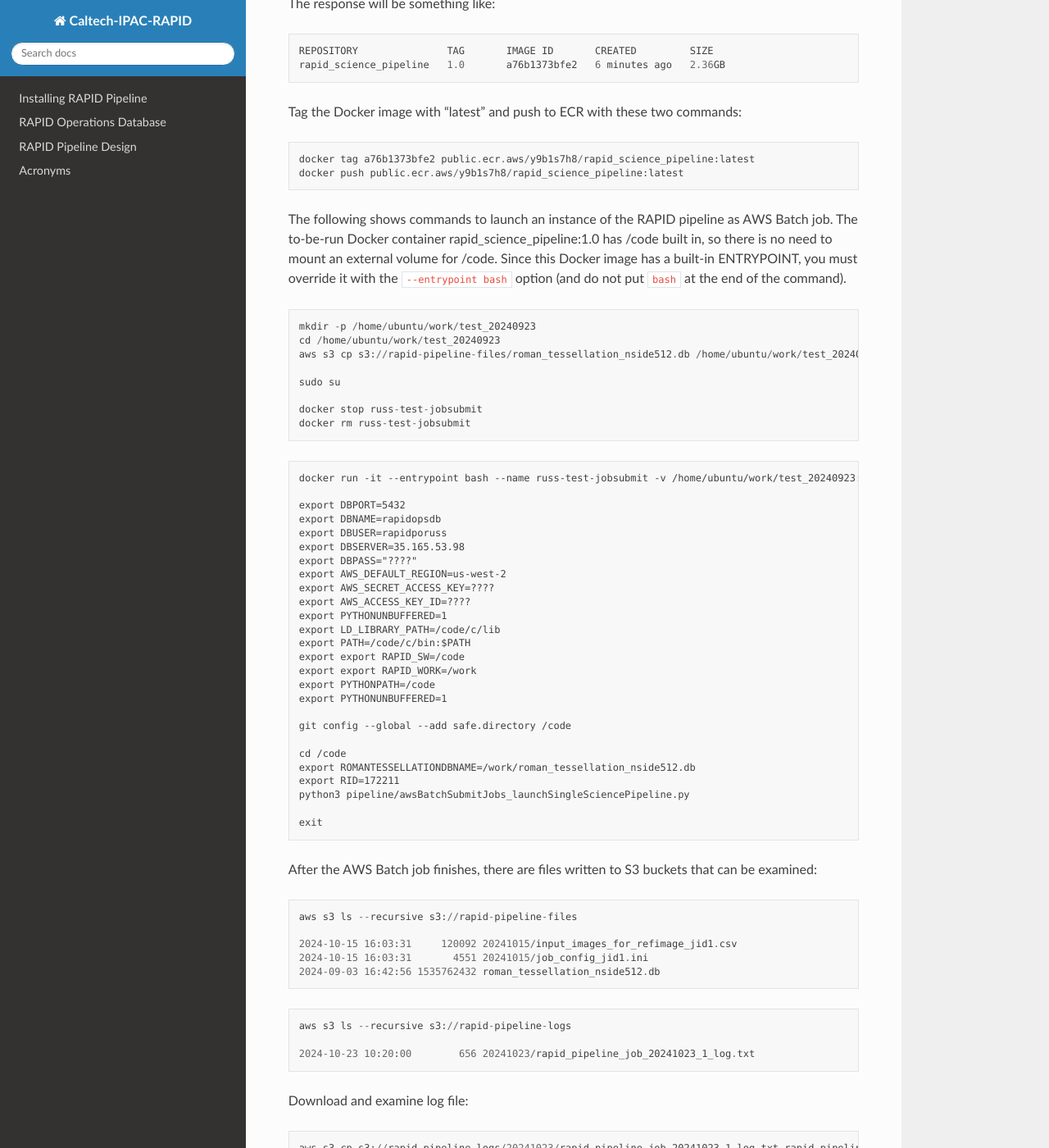
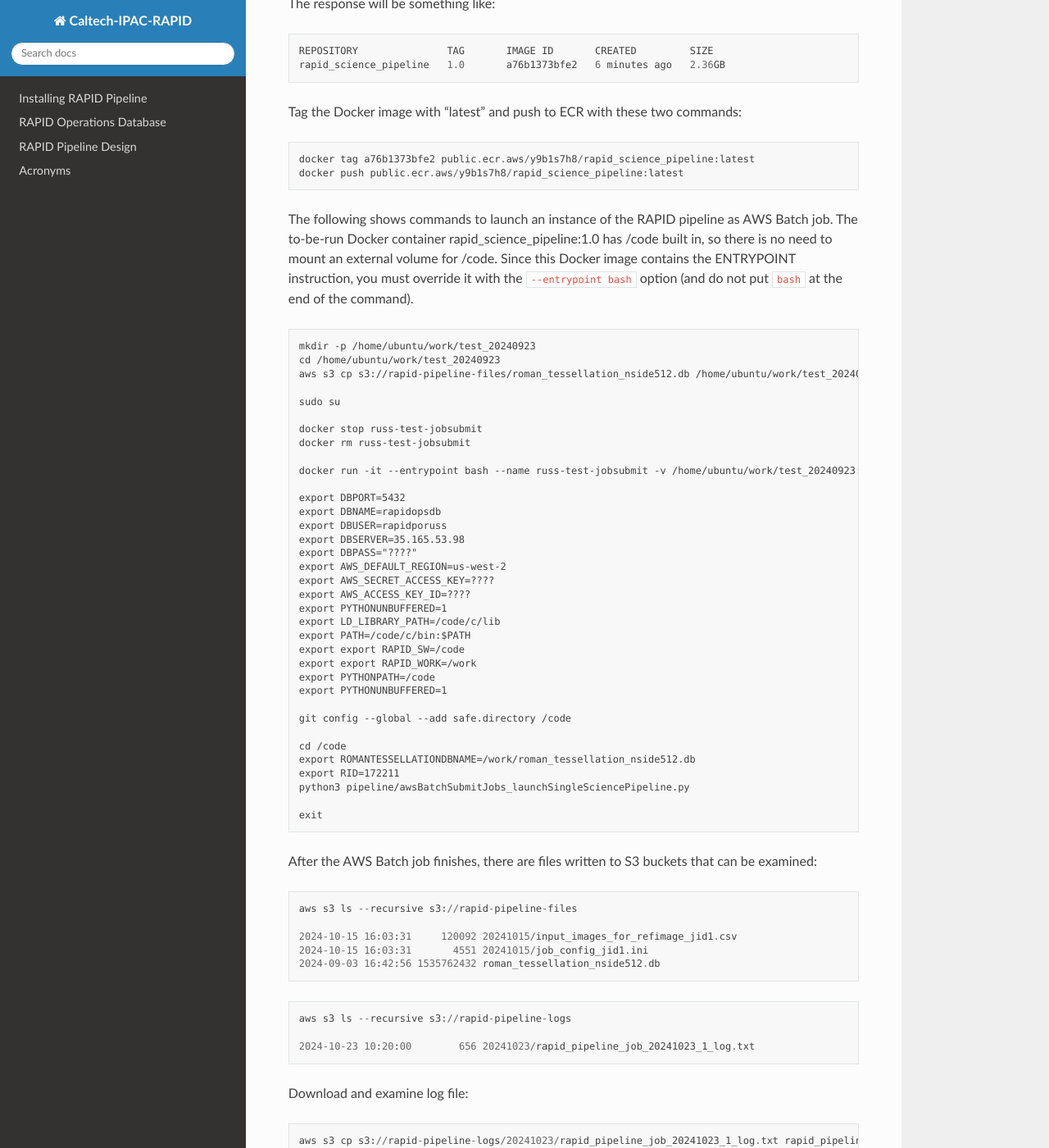
Before and after one commit to Caltech-IPAC/rapid, a Sphinx documentation site: the page built from docs/source/dev/notes.rst, in a window 1280 px wide and 1400 px high, scrolled down 2458 px. Shown: the whole window at 82% size. Built offline with Sphinx 7.4.7 and the Read the Docs theme 3.1.0, drawn with Linux system fonts in a browser that asks for light colours.

Commit message:
More improvements.

```diff
--- a/docs/source/dev/notes.rst
+++ b/docs/source/dev/notes.rst
@@ -137,7 +137,7 @@ Tag the Docker image with "latest" and push to ECR with these two commands:
 
 The following shows commands to launch an instance of the RAPID pipeline as AWS Batch job.
 The to-be-run Docker container rapid_science_pipeline:1.0 has /code built in, so there is no need to mount an external volume for /code.
-Since this Docker image has a built-in ENTRYPOINT, you must override it  with the ``--entrypoint bash`` option
+Since this Docker image contains the ENTRYPOINT instruction, you must override it  with the ``--entrypoint bash`` option
 (and do not put ``bash`` at the end of the command).
 
 .. code-block::
@@ -150,10 +150,6 @@ Since this Docker image has a built-in ENTRYPOINT, you must override it  with th
 
    docker stop russ-test-jobsubmit
    docker rm russ-test-jobsubmit
-
-
-
-.. code-block::
 
    docker run -it --entrypoint bash --name russ-test-jobsubmit -v /home/ubuntu/work/test_20240923:/work rapid_science_pipeline:1.0
 
```
